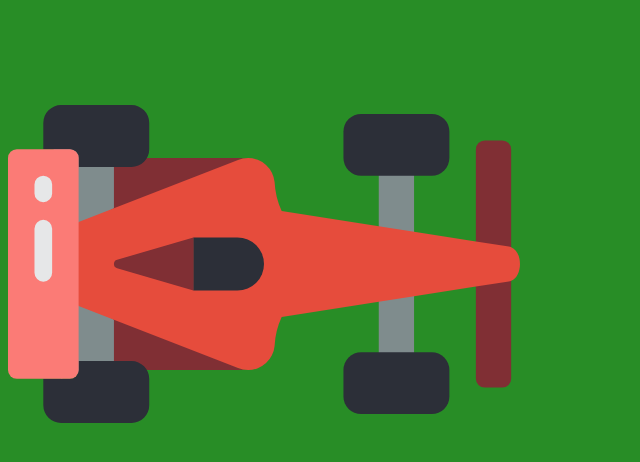
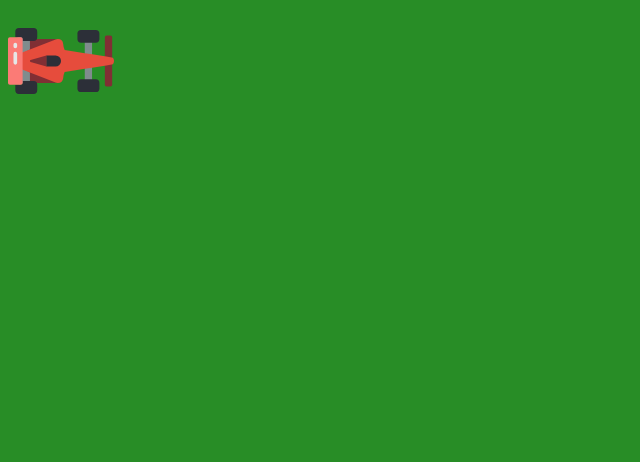
Before and after one commit to msandersmontandon/driving-game, a website: page index.html in a window 1280 px wide. Shown: the whole page, without its empty margins (0-640 px from the left). Drawn offline with Linux system fonts and the light colour scheme.

Commit message:
make the css for the starting position of the car. #1

```diff
--- a/styles.css
+++ b/styles.css
@@ -1,3 +1,12 @@
 body {
   background-color: #288d26;
 }
+
+div {
+  width: 106px;
+}
+
+img {
+  width: 100%;
+  object-fit: contain;
+}
```
